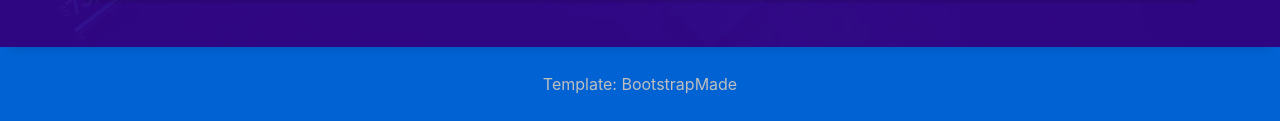
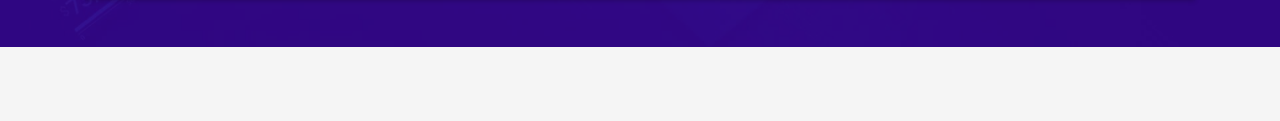
Before and after one commit to stevennm/stevennm.github.io, a plain HTML site: page index.html in a window 1280 px wide. Shown: the part 2751-2872 px from the top of the page. After the commit the page ends 2798 px from the top, so only its background shows below. Drawn offline with Linux system fonts and the light colour scheme; files whose address does not match are found by name.

Commit message:
portfolio project finished and linked

```diff
--- a/index.html
+++ b/index.html
@@ -199,7 +199,7 @@
           <div class="col-md-4">
             <div class="card card-blog work-box">
               <div class="work-img">
-                  <a href="ovo_webpage.html" target="_blank" rel="noopener noreferrer"><img src="assets/img/work-2.jpg" alt="" class="img-fluid"></a>
+                  <a href="https://ovosa.github.io/" target="_blank" rel="noopener noreferrer"><img src="assets/img/work-2.jpg" alt="" class="img-fluid"></a>
               </div>
               <div class="card-body">
                 <div class="card-category-box">
@@ -262,20 +262,6 @@
   </main>
   <!-- End #main -->
 
-  <!-- ======= Footer ======= -->
-  <footer>
-    <div class="container">
-      <div class="row">
-        <div class="col-sm-12">
-          <div class="copyright-box">
-            <div class="credits">
-              Template: <a href="https://bootstrapmade.com/">BootstrapMade</a>
-            </div>
-          </div>
-        </div>
-      </div>
-    </div>
-  </footer><!-- End  Footer -->
 
   <a href="#" class="back-to-top"><i class="fa fa-chevron-up"></i></a>
   <div id="preloader"></div>
```
